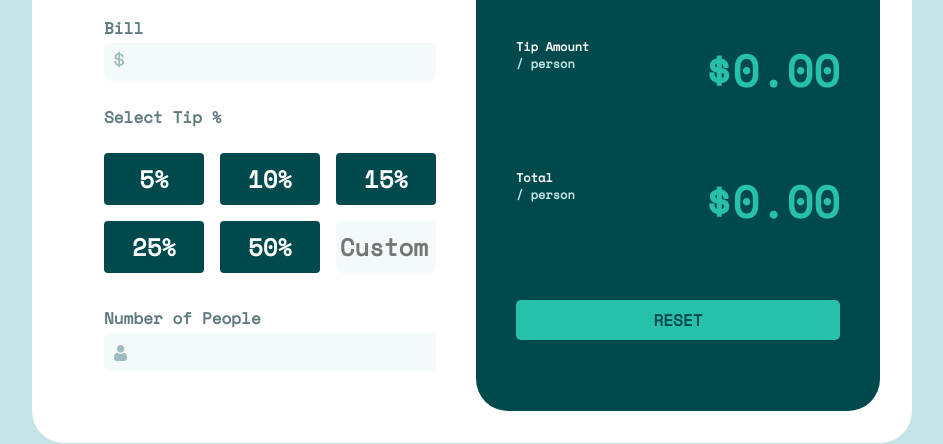
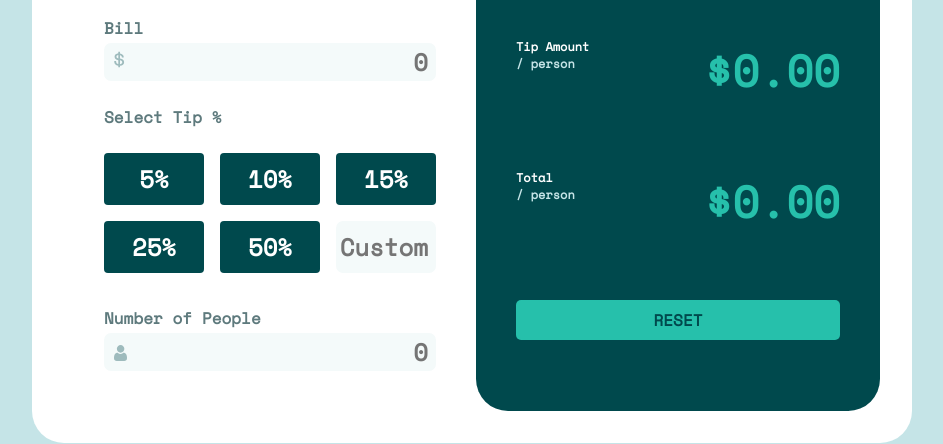
Before and after one commit to Kristijan-Karanfiloski/Tip-Calculator, a React (Vite) app: page / in a window 1280 px wide. Shown: the part 279-723 px from the top of the page, without its empty margins (168-1111 px from the left). Built offline with nearby package versions, Linux system fonts and the light colour scheme.

Commit message:
improved the formula for tipPerPerson and totalTip

```diff
--- a/src/components/bill/Bill.jsx
+++ b/src/components/bill/Bill.jsx
@@ -12,6 +12,7 @@ const Bill = ({ data, handleChange }) => {
           value={data.bill === 0 ? "" : data.bill}
           type="number"
           id="bill"
+          placeholder="0"
           // value={data.bill}
           onChange={(e) => handleChange("bill", e.target.value)}
         />
@@ -40,6 +41,7 @@ const Bill = ({ data, handleChange }) => {
           value={data.people === 0 ? "" : data.people}
           type="number"
           id="people"
+          placeholder="0"
           onChange={(e) => handleChange("people", e.target.value)}
         />
         <span>
```
Also changed, not shown: src/components/calculator/Calculator.jsx (+10 -15 lines).
